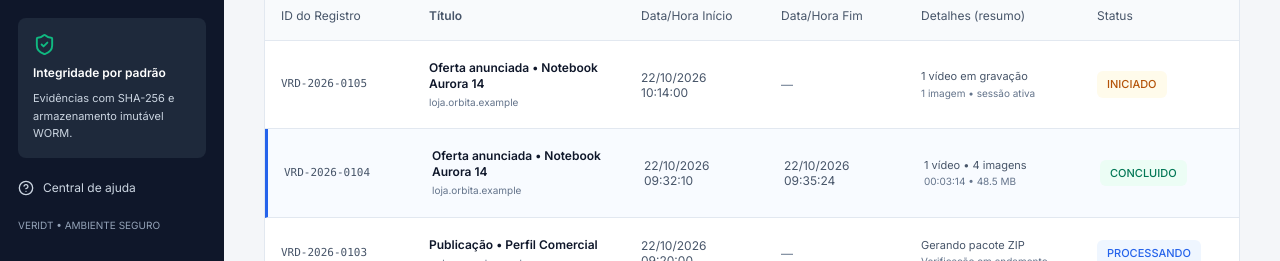
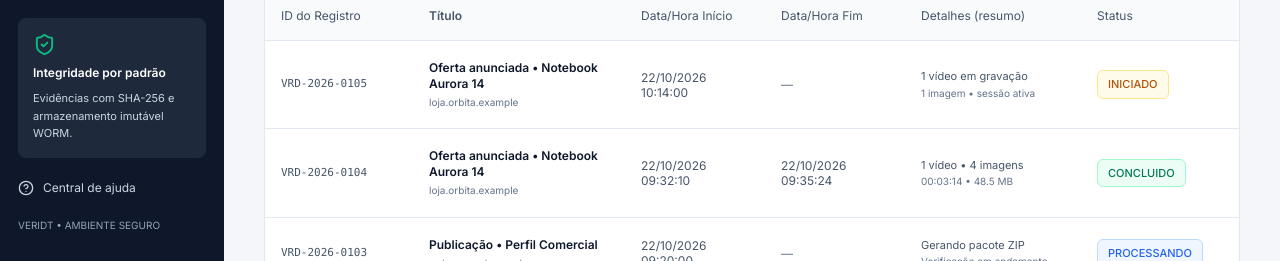
Before and after one commit to GiovannaFarani/trabalho_3_eng_soft, a SvelteKit app in the folder frontend/: page /records in a window 1280 px wide. Shown: the part 539-800 px from the top of the page. Built offline with nearby package versions, Linux system fonts and the light colour scheme.

Commit message:
rework hover effects and fix contrast issue with status label

```diff
--- a/frontend/src/routes/(workspace)/records/+page.svelte
+++ b/frontend/src/routes/(workspace)/records/+page.svelte
@@ -26,7 +26,6 @@
 		detailsSummary: string;
 		detailsMeta: string;
 		status: 'INICIADO' | 'PROCESSANDO' | 'CONCLUIDO' | 'FALHA - Crédito Estornado';
-		isActive?: boolean;
 	}
 
 	let searchQuery = $state('');
@@ -85,8 +84,7 @@
 			endTime: '09:35:24',
 			detailsSummary: '1 vídeo • 4 imagens',
 			detailsMeta: '00:03:14 • 48.5 MB',
-			status: 'CONCLUIDO',
-			isActive: true
+			status: 'CONCLUIDO'
 		},
 		{
 			id: 'VRD-2026-0103',
@@ -138,21 +136,28 @@
 		}
 	];
 
-	const statusStyles: Record<EvidenceRecord['status'], { bg: string; text: string }> = {
+	const statusStyles: Record<
+		EvidenceRecord['status'],
+		{ bg: string; border: string; text: string }
+	> = {
 		INICIADO: {
 			bg: 'bg-amber-50',
+			border: 'border-amber-200',
 			text: 'text-status-warning'
 		},
 		PROCESSANDO: {
 			bg: 'bg-status-processing-bg',
+			border: 'border-blue-200',
 			text: 'text-status-processing'
 		},
 		CONCLUIDO: {
 			bg: 'bg-emerald-50',
+			border: 'border-emerald-200',
 			text: 'text-status-success'
 		},
 		'FALHA - Crédito Estornado': {
 			bg: 'bg-red-50',
+			border: 'border-red-200',
 			text: 'text-status-danger'
 		}
 	};
@@ -233,7 +238,7 @@
 				type="search"
 				placeholder="Buscar por título, URL ou ID do registro"
 				bind:value={searchQuery}
-				wrapperClass="flex-1 min-w-[260px]"
+				wrapperClass="flex-1 min-w-65"
 				class="h-11.5!"
 			>
 				{#snippet leading()}
@@ -274,9 +279,7 @@
 				{#each filteredRecords as record (record.id)}
 					{@const style = statusStyles[record.status]}
 					<div
-						class="flex flex-row items-center gap-3 border-b border-card-border px-4 py-4.75 text-xs transition-colors hover:bg-surface-subtle/60 {record.isActive
-							? 'border-l-3 border-l-status-processing bg-[#f8fbff]'
-							: 'bg-white'}"
+						class="flex flex-row items-center gap-3 border-b border-card-border bg-white px-4 py-4.75 text-xs transition-[background-color,box-shadow] duration-150 hover:bg-row-hover hover:shadow-[inset_3px_0_0_0_var(--color-status-processing)]"
 					>
 						<!-- ID do Registro -->
 						<div class="w-34 shrink-0 font-mono text-[11px] text-on-white-secondary">
@@ -314,7 +317,7 @@
 						<!-- Status -->
 						<div class="w-47.5 shrink-0">
 							<span
-								class="inline-flex items-center rounded-md px-2.5 py-1.5 text-[11px] font-medium {style.bg} {style.text}"
+								class="inline-flex items-center rounded-md border px-2.5 py-1.5 text-[11px] font-medium {style.bg} {style.border} {style.text}"
 							>
 								{record.status}
 							</span>
--- a/frontend/src/routes/layout.css
+++ b/frontend/src/routes/layout.css
@@ -12,6 +12,7 @@
 	--color-shield-green-light: #a7f3d0;
 	--color-surface-canvas: #f4f6f9;
 	--color-surface-subtle: #f8fafc;
+	--color-row-hover: #f8fbff;
 	--color-on-white-main: #0f172a;
 	--color-on-white-ink: #18243a;
 	--color-on-white-secondary: #475569;
```
